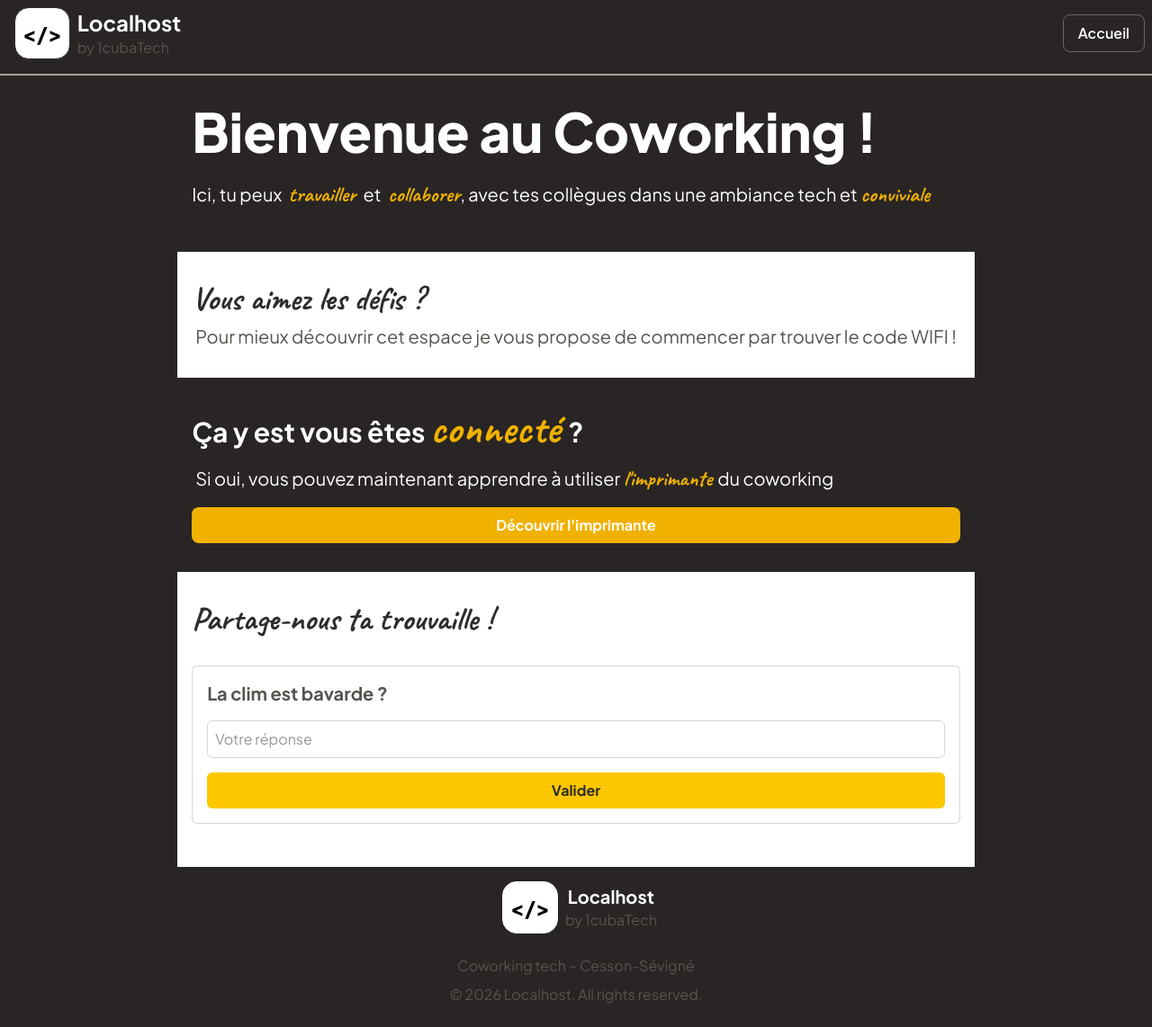
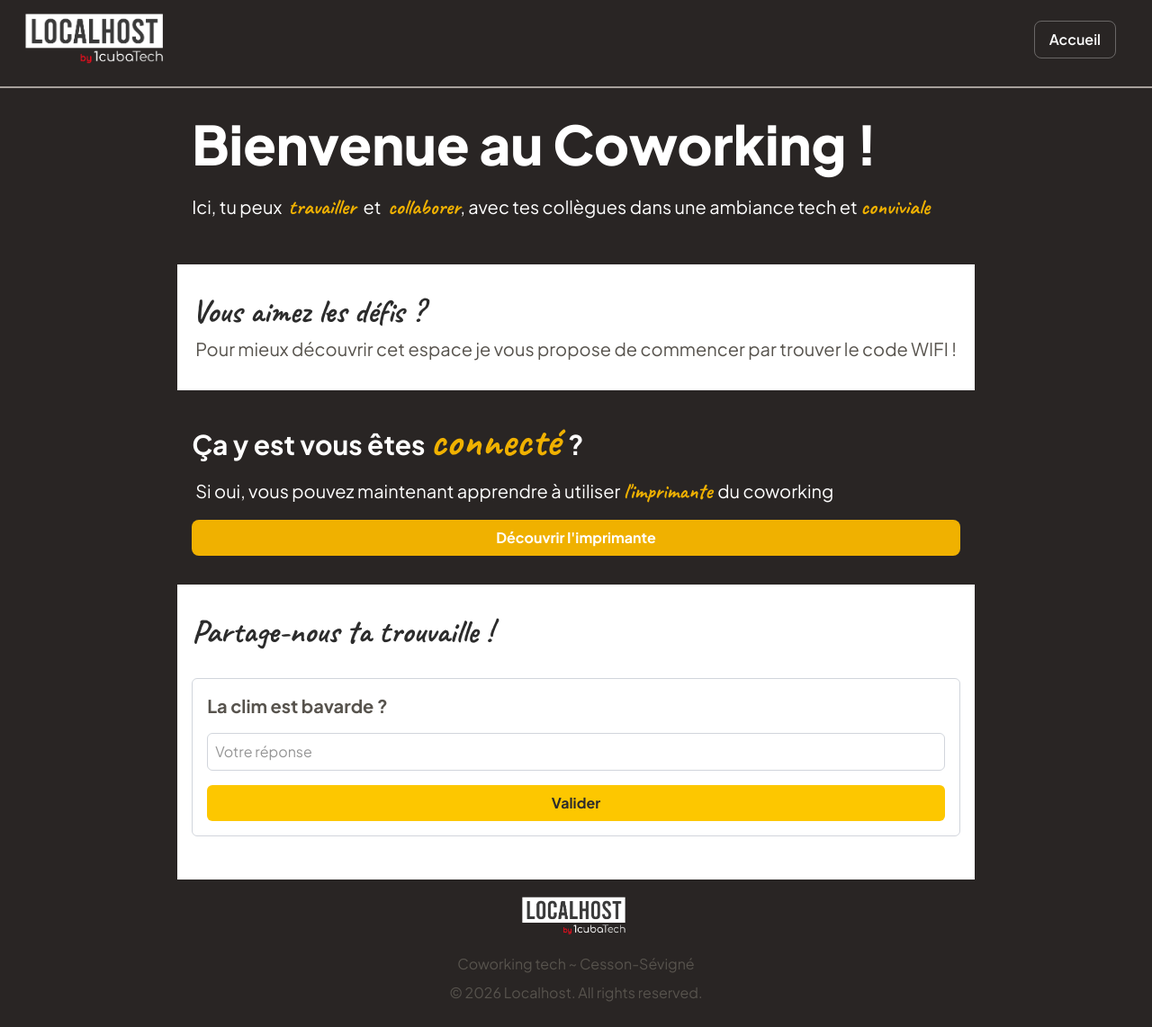
Before and after one commit to Nathan2IQ/404byLocalHost, a Next.js app: page /coworking in a window 1280 px wide. Shown: the whole page at 90% size. Built offline with nearby package versions, Linux system fonts and the light colour scheme.

Commit message:
Ajustement style logo

```diff
--- a/app/layout.tsx
+++ b/app/layout.tsx
@@ -1,4 +1,5 @@
 import type { Metadata } from "next";
+import Image from "next/image";
 import Link from "next/link";
 import { Caveat, Plus_Jakarta_Sans } from "next/font/google";
 import "./globals.css";
@@ -27,36 +28,30 @@ export default function RootLayout({ children }: LayoutProps<"/">) {
       <body className="min-h-full flex flex-col bg-neutral-dark">
         <header>
           <div className="flex items-center justify-between px-2">
-            <div className="text-2xl font-bold text-center  m-2 border rounded-2xl px-2 py-3 bg-white">
-              <span className="text-2xl text-black">{"</>"}</span>
-            </div>
-            <div className="flex flex-1 items-center justify-between">
-              <div className="flex flex-col justify-center">
-                <h1 className="text-2xl font-bold text-white">Localhost</h1>
-                <p className=" text-text-secondary">by 1cubaTech</p>
-              </div>
-              <Link
-                href="/"
-                className="rounded-lg border border-white/30 px-4 py-2 font-semibold text-white transition-colors hover:bg-white/10"
-              >
-                Accueil
-              </Link>
-            </div>
+            <Image
+              src="/logo_localhost_blanc.png"
+              alt="Localhost Logo"
+              width={200}
+              height={200}
+            />
+            <Link
+              href="/"
+              className="rounded-lg border border-white/30 px-4 py-2 mr-8 font-semibold text-white transition-colors hover:bg-white/10"
+            >
+              Accueil
+            </Link>
           </div>
           <div className="bg-neutral-light h-0.5 min-w-40 mt-2"></div>
         </header>
         {children}
         <footer className="text-center text-white pb-4 pt-2 px-4">
           <div className="flex flex-col justify-center items-center">
-            <div className="flex justify-center mb-2 items-center">
-              <div className="text-2xl font-bold text-center  m-2 border rounded-2xl px-2 py-3 bg-white">
-                <span className="text-2xl text-black">{"</>"}</span>
-              </div>
-              <div className="flex flex-col justify-center">
-                <h1 className="text-xl font-bold text-white">Localhost</h1>
-                <p className="text-medium text-text-secondary">by 1cubaTech</p>
-              </div>
-            </div>
+            <Image
+              src="/logo_localhost_blanc.png"
+              alt="Localhost Logo"
+              width={150}
+              height={150}
+            />
             <p className="text-text-secondary mt-2">
               Coworking tech ~ Cesson-Sévigné
             </p>
```
